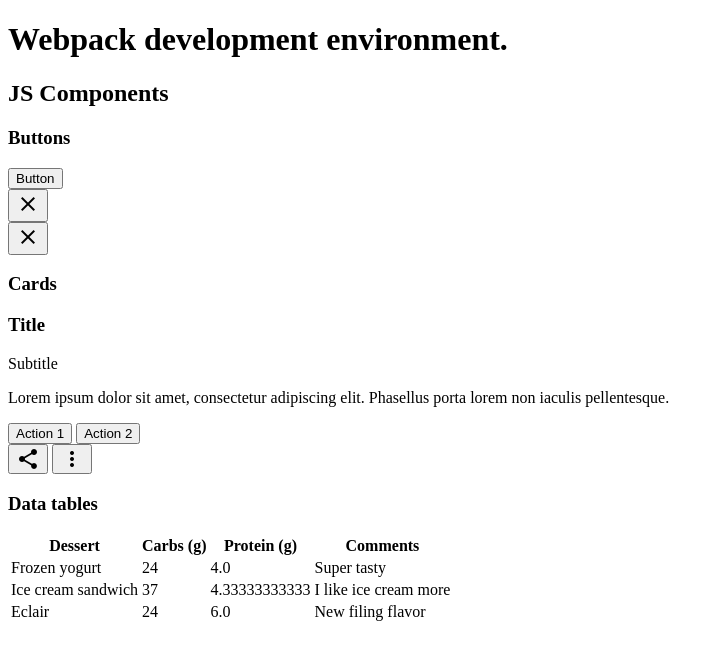
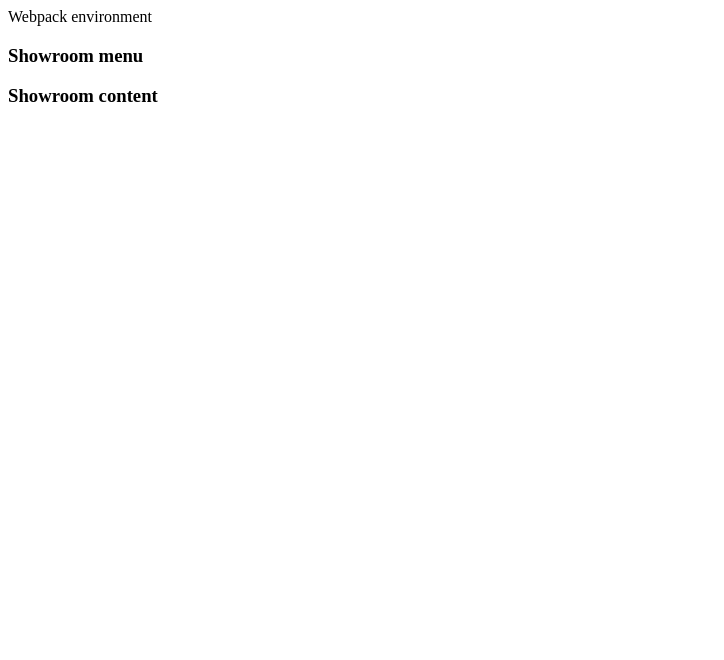
Before and after one commit to faelplg/webpack-environment, a website: page src/index.html in a window 1280 px wide. Shown: the whole page, without its empty margins (0-724 px from the left). Drawn offline with Linux system fonts and the light colour scheme.

Commit message:
Implementing a better reusable structure.

```diff
--- a/package.json
+++ b/package.json
@@ -60,9 +60,9 @@
   },
   "dependencies": {
     "@material/button": "^3.2.0",
-    "@material/card": "^3.2.0",
     "@material/data-table": "^3.2.0",
     "@material/fab": "^3.2.0",
-    "@material/icon-button": "^3.2.0"
+    "@material/icon-button": "^3.2.0",
+    "@material/top-app-bar": "^4.0.0"
   }
 }
--- a/src/base.scss
+++ b/src/base.scss
@@ -28,13 +28,25 @@
   overflow-y: auto;
   overflow-x: hidden;
 }
+/// Normalize the height of the main structures with the height of the viewport.
+html, body, .wrapper {
+  height: 100vh;
+}
 /// Set wrapper to have a relative position to act as a parent of all structures.
 .wrapper {
   position: relative;
 }
-/// Normalize the height of the main structures with the height of the viewport.
-html, body, .wrapper {
-  height: 100vh;
+.wrapper.wrapper--no-scroll {
+  overflow: unset;
+}
+.wrapper--with-header {
+  height: calc(100% - 64px);
+}
+/* --phone-only */
+@media only screen and (max-width: 599px) {
+  .wrapper--with-header {
+    height: calc(100% - 56px);
+  }
 }
 /// Set native containers to have border-box value for box-sizing property.
 div, section, header, aside, fieldset {
@@ -363,5 +375,6 @@
 }
 
 @import './layout/layout.scss';
+// @import './components/components.scss';
 @import './js-components/components.scss';
 @import './states/states.scss';
--- a/src/index.html
+++ b/src/index.html
@@ -9,98 +9,29 @@
     <link href="https://fonts.googleapis.com/icon?family=Material+Icons" rel="stylesheet">
   </head>
   <body>
-    <div class="wrapper flex flow--column">
-      <div class="container flex__item--initial">
-        <h1>Webpack development environment.</h1>
-        <h2>JS Components</h2>
-      </div>
-      <div id="section__buttons" class="container flex__item--initial theme-surface--gray m">
-        <h3>Buttons</h3>
-        <div class="container flex flow--column">
-          <div class="flex__item--initial">
-            <button class="mdc-button">
-              Button
-            </button>
-          </div>
-          <div class="flex__item--initial">
-            <button class="mdc-icon-button">
-              <span class="material-icons">close</span>
-            </button>
-          </div>
-          <div class="flex__item--initial">
-            <button class="mdc-fab">
-              <span class="mdc-fab__icon material-icons">close</span>
-            </button>
-          </div>
+    <div class="wrapper wrapper--no-scroll wrapper--with-header">
+      <header class="mdc-top-app-bar mdc-top-app-bar--fixed theme-surface--gray">
+        <div class="mdc-top-app-bar__row">
+          <section class="mdc-top-app-bar__section mdc-top-app-bar__section--align-start">
+            <!-- <button class="material-icons mdc-top-app-bar__navigation-icon mdc-icon-button">menu</button> -->
+            <span class="mdc-top-app-bar__title">Webpack environment</span>
+          </section>
+        </div>
+      </header>
+      <!-- \/ Top app bar fix -->
+      <div class="mdc-top-app-bar--fixed-adjust"></div>
+      <!-- /\ Top app bar fix -->
+      <!-- \/ Test container -->
+      <div class="container container--raw height--parent-full flex flow--mobile">
+        <div class="flex__item--initial container theme-surface--dark-gray">
+          <h3>Showroom menu</h3>
+        </div>
+        <div class="flex__item container container--scroll-y"
+        style="height:1234px;">
+          <h3>Showroom content</h3>
         </div>
       </div>
-      <div id="section__cards" class="container flex__item--initial theme-surface--gray m">
-        <h3>Cards</h3>
-        <div class="container flex">
-          <div class="mdc-card">
-            <div class="mdc-card__primary-action">
-              <div class="mdc-card__media mdc-card__media--square">
-                <div class="mdc-card__media-content container">
-                  <h3>Title</h3>
-                  <p>Subtitle</p>
-                  <div class="container flex">
-                    <p>Lorem ipsum dolor sit amet, consectetur adipiscing elit. Phasellus porta lorem non iaculis pellentesque.</p>
-                  </div>
-                </div>
-              </div>
-            </div>
-            <div class="mdc-card__actions">
-              <div class="mdc-card__action-buttons">
-                <button class="mdc-button mdc-card__action mdc-card__action--button">
-                  <span class="mdc-button__label">Action 1</span>
-                </button>
-                <button class="mdc-button mdc-card__action mdc-card__action--button">
-                  <span class="mdc-button__label">Action 2</span>
-                </button>
-              </div>
-              <div class="mdc-card__action-icons">
-                <button class="material-icons mdc-icon-button mdc-card__action mdc-card__action--icon" title="Share">share</button>
-                <button class="material-icons mdc-icon-button mdc-card__action mdc-card__action--icon" title="More options">more_vert</button>
-              </div>
-            </div>
-          </div>
-        </div>
-      </div>
-      <div id="section__data-table" class="container flex__item--initial theme-surface--gray m">
-        <h3>Data tables</h3>
-        <div class="mdc-data-table">
-          <table class="mdc-data-table__table" aria-label="Dessert calories">
-            <thead>
-              <tr class="mdc-data-table__header-row">
-                <th class="mdc-data-table__header-cell" role="columnheader" scope="col">Dessert</th>
-                <th class="mdc-data-table__header-cell mdc-data-table__header-cell--numeric" role="columnheader" scope="col">Carbs (g)</th>
-                <th class="mdc-data-table__header-cell mdc-data-table__header-cell--numeric" role="columnheader" scope="col">Protein (g)</th>
-                <th class="mdc-data-table__header-cell" role="columnheader" scope="col">Comments</th>
-              </tr>
-            </thead>
-            <tbody class="mdc-data-table__content">
-              <tr class="mdc-data-table__row">
-                <td class="mdc-data-table__cell">Frozen yogurt</td>
-                <td class="mdc-data-table__cell mdc-data-table__cell--numeric">24</td>
-                <td class="mdc-data-table__cell mdc-data-table__cell--numeric">4.0</td>
-                <td class="mdc-data-table__cell">Super tasty</td>
-              </tr>
-              <tr class="mdc-data-table__row">
-                <td class="mdc-data-table__cell">Ice cream sandwich</td>
-                <td class="mdc-data-table__cell mdc-data-table__cell--numeric">37</td>
-                <td class="mdc-data-table__cell mdc-data-table__cell--numeric">4.33333333333</td>
-                <td class="mdc-data-table__cell">I like ice cream more</td>
-              </tr>
-              <tr class="mdc-data-table__row">
-                <td class="mdc-data-table__cell">Eclair</td>
-                <td class="mdc-data-table__cell mdc-data-table__cell--numeric">24</td>
-                <td class="mdc-data-table__cell mdc-data-table__cell--numeric">6.0</td>
-                <td class="mdc-data-table__cell">New filing flavor</td>
-              </tr>
-            </tbody>
-          </table>
-        </div>
-      </div>
+      <!-- /\ Test container -->
     </div>
   </body>
 </html>
--- a/src/layout/theme.scss
+++ b/src/layout/theme.scss
@@ -2,6 +2,13 @@
 /// @group theme
 /// @author Rafael Goulart (faelplg)
 ////
+
+// -- Theme colors
+// Black
+// Blue
+// Brown
+// Gray, light-gray, dark-gray
+// Green, dark-green
 
 @import './colors.scss';
 
@@ -54,7 +61,8 @@
 /// ## Gray theme
 ///
 /// Normal, light and dark.
-.theme-surface--gray {
+.theme-surface--gray,
+.mdc-top-app-bar.theme-surface--gray {
   background-color: $gray;
   color: $black;
   fill: $black;
@@ -66,7 +74,7 @@
   fill: $black;
 }
 /// ## Dark gray surface theme.
-.theme-surface---dark-gray {
+.theme-surface--dark-gray {
   background-color: $dark-gray;
   color: $black;
   fill: $black;
@@ -82,7 +90,7 @@
   fill: $black;
 }
 /// ## Dark green surface theme.
-.theme-surface---dark-green {
+.theme-surface--dark-green {
   background-color: $dark-green;
   color: $black;
   fill: $black;
```
Also changed, not shown: src/index.js (+7 -6 lines), src/layout/colors.scss (+0 -13 lines), 1 other file.
